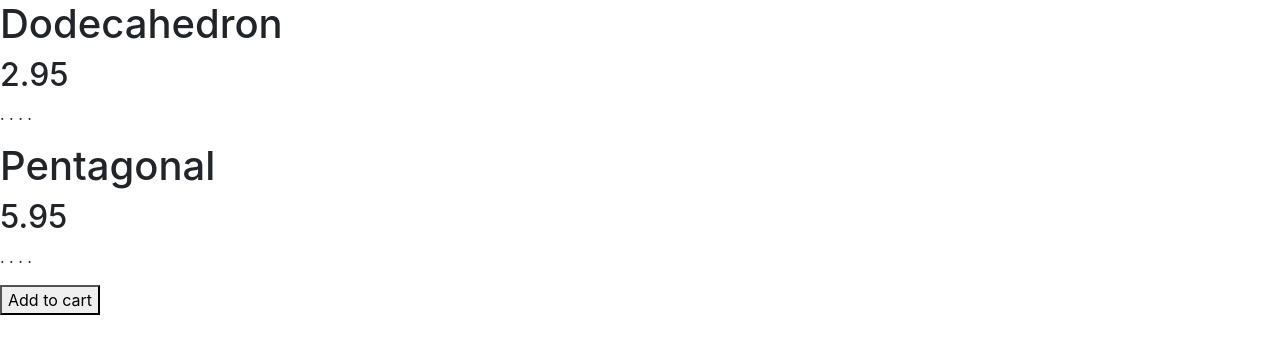
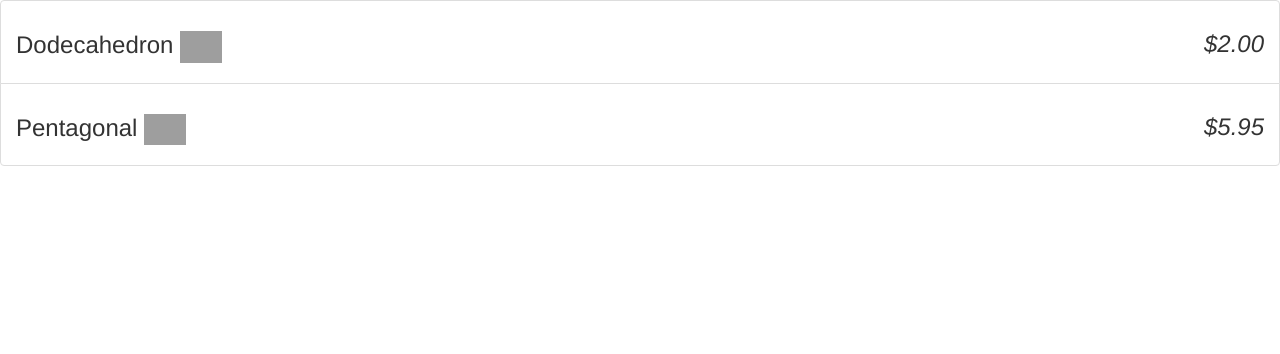
Before and after one commit to jonnybazookatone/codeschool_angularjs, a plain HTML site: page index.html in a window 1280 px wide. Drawn offline with nearby package versions, Linux system fonts and the light colour scheme; grey boxes are pictures that could not be loaded.

Commit message:
Added some image directives, some filters

```diff
--- a/app.js
+++ b/app.js
@@ -22,10 +22,20 @@ app.controller('StoreController', function() {
 var gem = [
     {
         name: 'Dodecahedron',
-        price: 2.95,
+        price: 2,
         description: '. . . .',
         canPurchase: false,
         soldOut: false,
+        images: [
+            {
+                full: "dodecahedron-01-full.png",
+                thumbnail: "dodecahedron-01-thumb.jpg"
+            },
+            {
+                full: "dodecahedron-02-full.jpg",
+                thumbnail: "dodecahedron-02-thumb.jpg"
+            }
+        ]
     },
     {
         name: 'Pentagonal',
@@ -33,6 +43,17 @@ var gem = [
         description: ". . . .",
         canPurchase: true,
         soldOut: false,
+        images: [
+            {
+                full: "pentagonal-01-full.png",
+                thumbnail: "dodecahedron-01-thumb.jpg"
+            },
+            {
+                full: "dodecahedron-02-full.jpg",
+                thumbnail: "dodecahedron-02-thumb.jpg"
+            }
+        ]
+
     }
 ];
 
--- a/index.html
+++ b/index.html
@@ -8,14 +8,15 @@
     </head>
 
     <body ng-controller="StoreController as store">
-
-
-        <div ng-repeat="product in store.product" ng-hide="product.soldOut">
-            <h1> {{product.name}} </h1>
-            <h2> {{product.price}} </h2>
-            <p> {{product.description}} </p>
-            <button ng-show="product.canPurchase">Add to cart</button>
-        </div>
+        <ul class="list-group">
+            <li class="list-group-item" ng-repeat="product in store.product" ng-hide="product.soldOut">
+                <h3>
+                    {{product.name}}
+                    <em class="pull-right">{{product.price | currency}}</em>
+                    <img ng-src="{{product.images[0].full}}" width="42"/>
+                </h3>
+            </li>
+        </ul>
    </body>
 
 </html>
```
